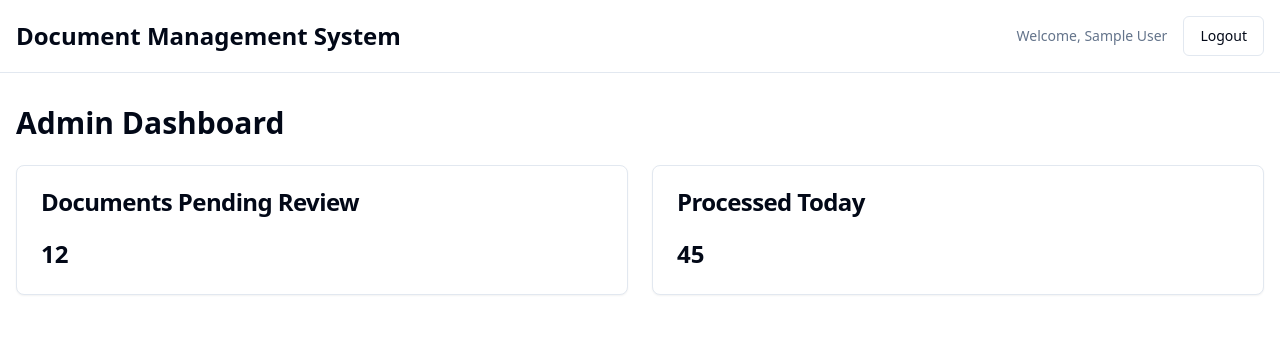
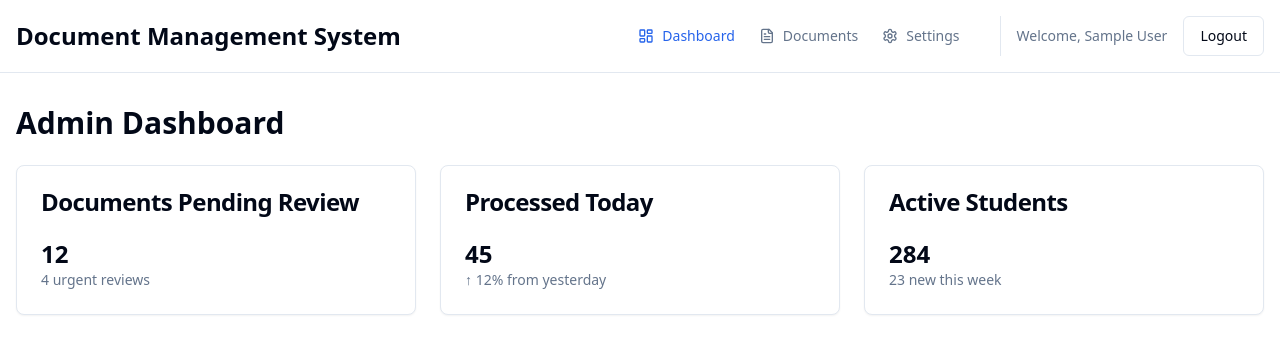
Before and after one commit to stefanus-ai-tech/ocr_chatbot_ut, a React (Vite) app: page /admin in a window 1280 px wide. Shown: the top 354 px of the page. Built offline with nearby package versions, Linux system fonts and the light colour scheme; sample sign-in values are in the browser's storage.

Commit message:
Implement Dashboard Layouts
This commit introduces admin and student dashboards, along with navigation and layout components.

```diff
--- a/src/components/Layout.tsx
+++ b/src/components/Layout.tsx
@@ -1,15 +1,16 @@
 
 import { useAuth } from '../contexts/AuthContext';
-import { Navigate, Outlet, Link } from 'react-router-dom';
+import { Navigate, Outlet, Link, useLocation } from 'react-router-dom';
 import { Button } from './ui/button';
 import { useToast } from "@/hooks/use-toast";
-import { Menu, X } from "lucide-react";
+import { Menu, X, LayoutDashboard, FileText, Settings } from "lucide-react";
 import { useState } from 'react';
 
 const Layout = () => {
   const { user, logout } = useAuth();
   const { toast } = useToast();
   const [isMobileMenuOpen, setIsMobileMenuOpen] = useState(false);
+  const location = useLocation();
 
   if (!user) {
     return <Navigate to="/login" />;
@@ -24,14 +25,30 @@ const Layout = () => {
   };
 
   const navItems = [
-    { label: "Dashboard", href: user.role === 'admin' ? '/admin' : '/student' },
-    { label: "Documents", href: "#" },
-    { label: "Settings", href: "#" },
+    {
+      label: "Dashboard",
+      href: user.role === 'admin' ? '/admin' : '/student',
+      icon: LayoutDashboard
+    },
+    {
+      label: "Documents",
+      href: "#",
+      icon: FileText
+    },
+    {
+      label: "Settings",
+      href: "#",
+      icon: Settings
+    },
   ];
+
+  const isActiveRoute = (path: string) => {
+    return location.pathname === path;
+  };
 
   return (
     <div className="min-h-screen bg-background">
-      <header className="border-b relative">
+      <header className="border-b sticky top-0 bg-background z-50">
         <div className="container mx-auto px-4 py-4">
           <div className="flex justify-between items-center">
             <h1 className="text-2xl font-bold">Document Management System</h1>
@@ -49,13 +66,27 @@ const Layout = () => {
             </button>
 
             {/* Desktop navigation */}
-            <nav className="hidden lg:flex items-center gap-4">
+            <nav className="hidden lg:flex items-center gap-6">
+              {navItems.map((item) => (
+                <Link
+                  key={item.label}
+                  to={item.href}
+                  className={`flex items-center gap-2 text-sm hover:text-primary transition-colors ${
+                    isActiveRoute(item.href) ? 'text-primary font-medium' : 'text-muted-foreground'
+                  }`}
+                >
+                  <item.icon className="h-4 w-4" />
+                  {item.label}
+                </Link>
+              ))}
+              <div className="flex items-center gap-4 ml-4 border-l pl-4">
                 <span className="text-sm text-muted-foreground">
                   Welcome, {user.name}
                 </span>
                 <Button variant="outline" onClick={handleLogout}>
                   Logout
                 </Button>
+              </div>
             </nav>
           </div>
 
@@ -67,9 +98,12 @@ const Layout = () => {
                   <Link
                     key={item.label}
                     to={item.href}
-                    className="px-2 py-2 text-sm hover:bg-accent rounded-md"
+                    className={`flex items-center gap-2 px-2 py-2 text-sm rounded-md hover:bg-accent ${
+                      isActiveRoute(item.href) ? 'bg-accent text-accent-foreground' : ''
+                    }`}
                     onClick={() => setIsMobileMenuOpen(false)}
                   >
+                    <item.icon className="h-4 w-4" />
                     {item.label}
                   </Link>
                 ))}
--- a/src/pages/AdminDashboard.tsx
+++ b/src/pages/AdminDashboard.tsx
@@ -5,13 +5,14 @@ const AdminDashboard = () => {
   return (
     <div className="space-y-6">
       <h1 className="text-3xl font-bold">Admin Dashboard</h1>
-      <div className="grid md:grid-cols-2 gap-6">
+      <div className="grid md:grid-cols-2 lg:grid-cols-3 gap-6">
         <Card>
           <CardHeader>
             <CardTitle>Documents Pending Review</CardTitle>
           </CardHeader>
           <CardContent>
             <p className="text-2xl font-bold">12</p>
+            <p className="text-sm text-muted-foreground">4 urgent reviews</p>
           </CardContent>
         </Card>
         <Card>
@@ -20,6 +21,16 @@ const AdminDashboard = () => {
           </CardHeader>
           <CardContent>
             <p className="text-2xl font-bold">45</p>
+            <p className="text-sm text-muted-foreground">↑ 12% from yesterday</p>
+          </CardContent>
+        </Card>
+        <Card>
+          <CardHeader>
+            <CardTitle>Active Students</CardTitle>
+          </CardHeader>
+          <CardContent>
+            <p className="text-2xl font-bold">284</p>
+            <p className="text-sm text-muted-foreground">23 new this week</p>
           </CardContent>
         </Card>
       </div>
--- a/src/pages/StudentDashboard.tsx
+++ b/src/pages/StudentDashboard.tsx
@@ -5,13 +5,14 @@ const StudentDashboard = () => {
   return (
     <div className="space-y-6">
       <h1 className="text-3xl font-bold">Student Dashboard</h1>
-      <div className="grid md:grid-cols-2 gap-6">
+      <div className="grid md:grid-cols-2 lg:grid-cols-3 gap-6">
         <Card>
           <CardHeader>
             <CardTitle>Documents Submitted</CardTitle>
           </CardHeader>
           <CardContent>
             <p className="text-2xl font-bold">3</p>
+            <p className="text-sm text-muted-foreground">Last submitted 2 days ago</p>
           </CardContent>
         </Card>
         <Card>
@@ -20,6 +21,16 @@ const StudentDashboard = () => {
           </CardHeader>
           <CardContent>
             <p className="text-2xl font-bold">1</p>
+            <p className="text-sm text-muted-foreground">Expected review in 24h</p>
+          </CardContent>
+        </Card>
+        <Card>
+          <CardHeader>
+            <CardTitle>Approved Documents</CardTitle>
+          </CardHeader>
+          <CardContent>
+            <p className="text-2xl font-bold">2</p>
+            <p className="text-sm text-muted-foreground">Last approved yesterday</p>
           </CardContent>
         </Card>
       </div>
```
Lines whose indentation alone changed are shown as unchanged.
